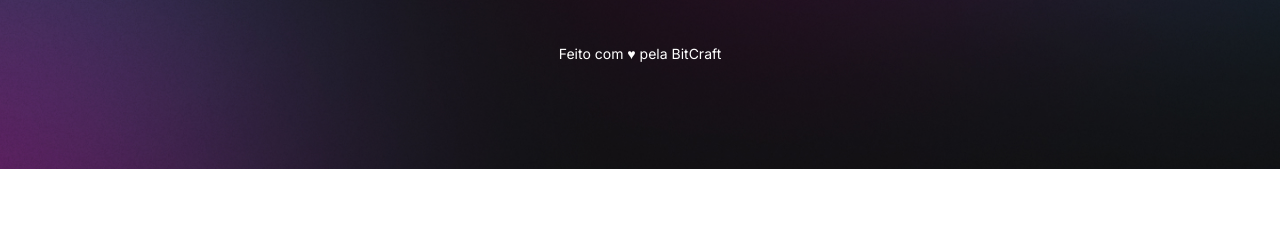
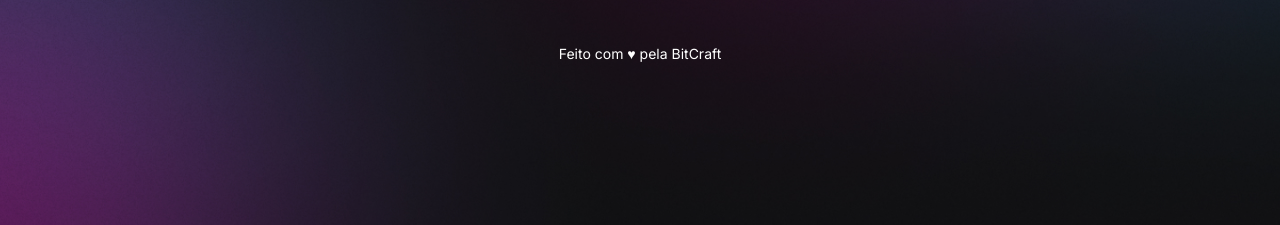
Before and after one commit to BitCFT/portfolio, a plain HTML site: page index.html in a window 1280 px wide. Shown: the part 631-856 px from the top of the page. Before the commit the page ends 800 px from the top, so only its background shows below. Drawn offline with nearby package versions, Linux system fonts and the light colour scheme.

Commit message:
chore: add viewport height

```diff
--- a/style.css
+++ b/style.css
@@ -34,6 +34,7 @@ body {
 
   /* background: color image repeat position/size */
   background: var(--bg-url) no-repeat top center/cover;
+  height: 100vh; /* viewport é toda a parte visível do dispositivo. aqui pega 100% da viewport */
 }
 
 /* aplica para todos os elementos dentro do body */
```
